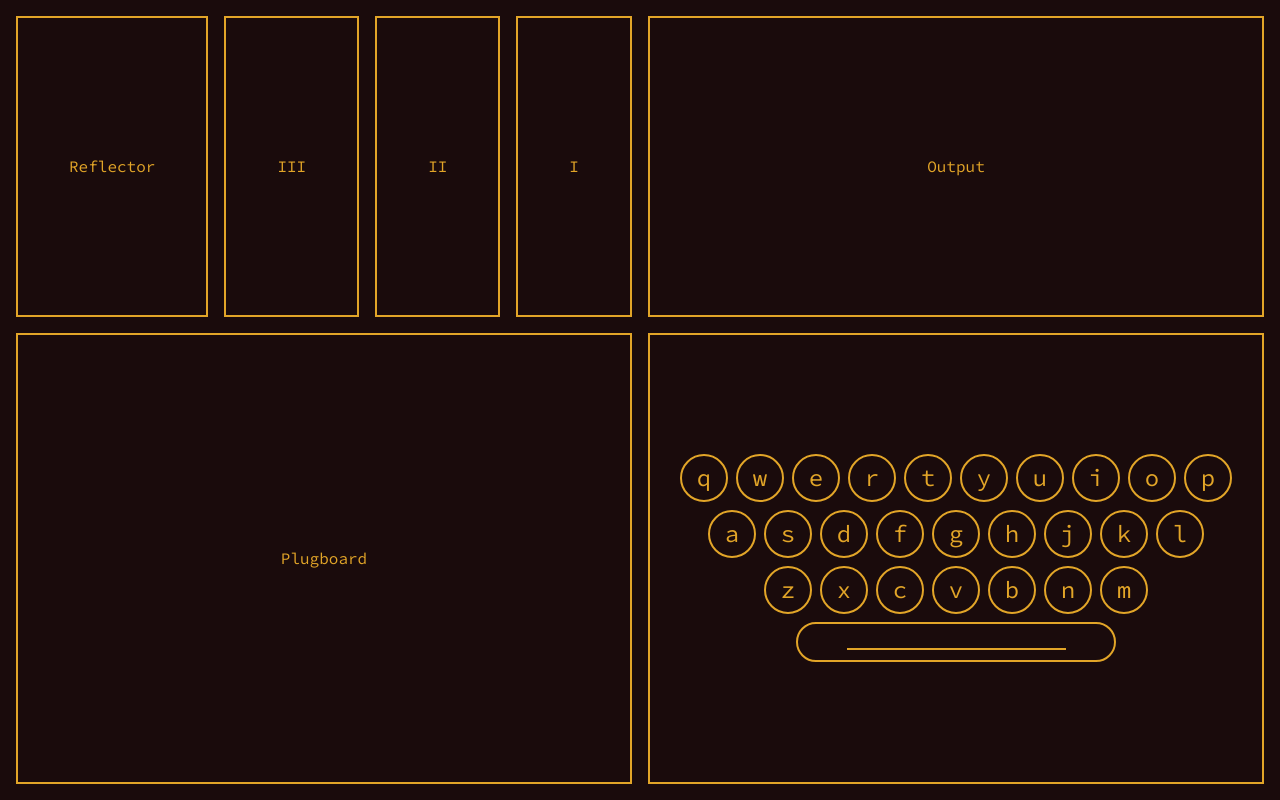
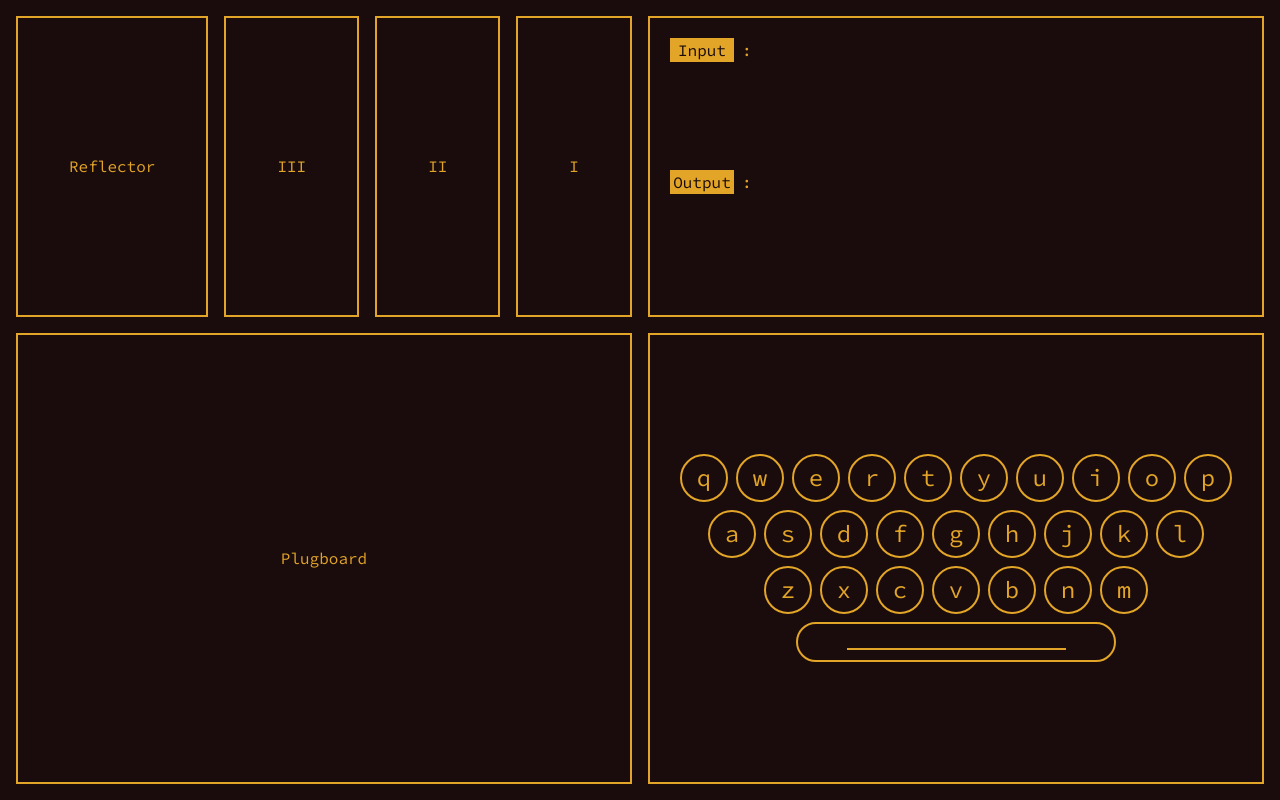
Before and after one commit to MlNl-PEKKA/enigma-bomb, a Next.js app: page / in a window 1280 px wide. Built offline with nearby package versions, Linux system fonts and the light colour scheme.

Commit message:
fix: output board update

```diff
--- a/src/app/components/frame/index.tsx
+++ b/src/app/components/frame/index.tsx
@@ -1,4 +1,5 @@
 import LampBoard from '../lampBoard'
+import OutputBoard from '../outputBoard'
 
 const Frame = () => {
   return (
@@ -63,7 +64,7 @@ const RotorFrame = () => {
 const OutputFrame = () => {
   return (
     <section className="flex items-center w-2/4 justify-center border-2 border-primary">
-      Output
+      <OutputBoard />
     </section>
   )
 }
@@ -78,7 +79,7 @@ const PlugBoardFrame = () => {
 
 const LampBoardFrame = () => {
   return (
-    <section className="flex flex-row w-2/4 items-center justify-center border-2 border-primary">
+    <section className="flex flex-col w-2/4 items-center justify-center border-2 border-primary flex-wrap text-center gap-10">
       <LampBoard />
     </section>
   )
--- a/src/app/components/lampBoard/index.tsx
+++ b/src/app/components/lampBoard/index.tsx
@@ -1,30 +1,29 @@
 'use client'
 import useKeyPress from '@/app/hooks/keyDetect'
-import { MemoLamp, LampSpace } from './lamps'
+import Lamp, { LampSpace } from './lamps'
 import { keys } from './utils'
 import { useBoundStore } from '@/app/stores'
 
 const LampBoard = () => {
   useKeyPress()
-  const { key } = useBoundStore()
   return (
     <div className="flex flex-col items-center gap-1 tablet:gap-2">
       <div className="flex flex-row gap-1 tablet:gap-2">
         {keys[0].map((letter, i) => (
-          <MemoLamp key={i} letter={letter} keyPress={letter === key} />
+          <Lamp key={i} letter={letter} />
         ))}
       </div>
       <div className="flex flex-row gap-1 tablet:gap-2">
         {keys[1].map((letter, i) => (
-          <MemoLamp key={i} letter={letter} keyPress={letter === key} />
+          <Lamp key={i} letter={letter} />
         ))}
       </div>
       <div className="flex flex-row gap-1 tablet:gap-2">
         {keys[2].map((letter, i) => (
-          <MemoLamp key={i} letter={letter} keyPress={letter === key} />
+          <Lamp key={i} letter={letter} />
         ))}
       </div>
-      <LampSpace keyPress={key === ' '} />
+      <LampSpace />
     </div>
   )
 }
--- a/src/app/components/lampBoard/lamps.tsx
+++ b/src/app/components/lampBoard/lamps.tsx
@@ -1,10 +1,9 @@
 import { memo, useEffect, useState } from 'react'
 import { Keys } from './utils'
+import { useBoundStore } from '@/app/stores'
 
-const Lamp: React.FC<{ letter: Keys; keyPress: boolean }> = ({
-  letter,
-  keyPress,
-}) => {
+const Lamp: React.FC<{ letter: Keys }> = ({ letter }) => {
+  const keyPress = useBoundStore((state) => state.key) === letter
   const [active, setActive] = useState(keyPress)
   useEffect(() => {
     if (keyPress) setActive(true)
@@ -28,15 +27,24 @@ const Lamp: React.FC<{ letter: Keys; keyPress: boolean }> = ({
   )
 }
 
-export const MemoLamp = memo(Lamp)
+export default Lamp
 
-export const LampSpace: React.FC<{ keyPress: boolean }> = ({ keyPress }) => {
+export const LampSpace = () => {
+  const keyPress = useBoundStore((state) => state.key) === ' '
+  const [active, setActive] = useState(keyPress)
+  useEffect(() => {
+    if (keyPress) setActive(true)
+    else {
+      const timeout = setTimeout(() => setActive(false), 50)
+      return () => clearTimeout(timeout)
+    }
+  }, [keyPress])
   return (
     <div
       className={`flex flex-col justify-end items-center
     p-3 border-2 text-3xl border-primary
     select-none transition-colors cursor-pointer
-    ${keyPress ? 'text-secondary bg-primary' : 'text-primary bg-secondary'}
+    ${active ? 'text-secondary bg-primary' : 'text-primary bg-secondary'}
     w-80 h-10
 `}
       // tablet:w-80 tablet:h-10
@@ -44,7 +52,7 @@ export const LampSpace: React.FC<{ keyPress: boolean }> = ({ keyPress }) => {
       style={{ borderRadius: '100vh' }}
     >
       <div
-        className={`w-3/4 h-0.5 ${keyPress ? 'bg-secondary' : 'bg-primary'}`}
+        className={`w-3/4 h-0.5 ${active ? 'bg-secondary' : 'bg-primary'}`}
         style={{ transform: 'translateY(2px)' }}
       />
     </div>
--- /dev/null
+++ b/src/app/components/outputBoard/index.tsx
@@ -0,0 +1,28 @@
+'use client'
+import { useBoundStore } from '@/app/stores'
+
+const OutputBoard = () => {
+  const inputText = useBoundStore((state) => state.text)
+  return (
+    <div className="flex flex-col gap-2 p-5 w-full h-full text-wrap text-justify">
+      <LabeledSection label="Input" text={inputText} />
+      <LabeledSection label="Output" text={inputText} />
+    </div>
+  )
+}
+
+const LabeledSection: React.FC<{
+  label: 'Output' | 'Input'
+  text: string
+}> = ({ label, text }) => {
+  return (
+    <div className="flex flex-row gap-2 h-2/4">
+      <section className="text-secondary bg-primary h-fit w-16 text-center">
+        {label}
+      </section>
+      :{text}
+    </div>
+  )
+}
+
+export default OutputBoard
```
